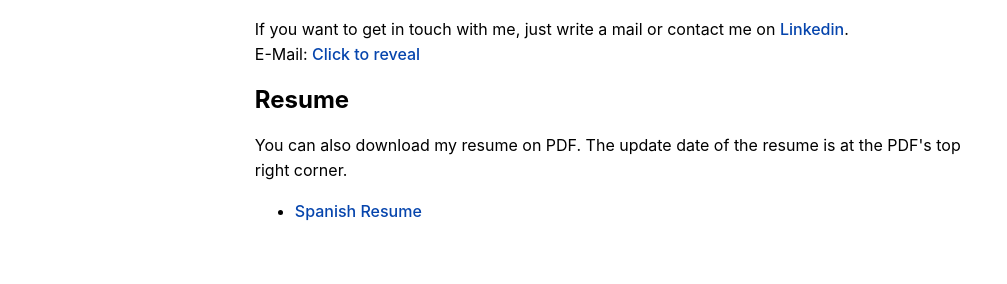
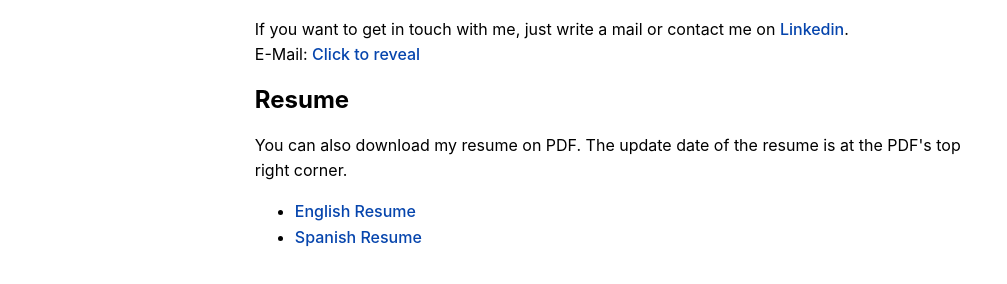
Before and after one commit to tairosonloa/aalonso.eu, a Gatsby site: page / in a window 1280 px wide. Shown: the part 442-726 px from the top of the page, without its empty margins (142-1149 px from the left). Built offline with nearby package versions, Linux system fonts and the light colour scheme; Gatsby itself is replaced by a stand-in of ours.

Commit message:
Updated CV. Added English resume

```diff
--- a/src/components/About/index.js
+++ b/src/components/About/index.js
@@ -31,7 +31,7 @@ export default class AboutContent extends React.Component {
         <h2>Resume</h2>
         You can also download my resume on PDF. The update date of the resume is at the PDF's top right corner.
         <ul>
-          {/* <li><a href="/resume/Aitor_Alonso_resume.pdf" target="_blank" rel="noopener noreferrer">English Resume</a></li> */}
+          <li><a href="/resume/Aitor_Alonso_resume.pdf" target="_blank" rel="noopener noreferrer">English Resume</a></li>
           <li><a href="/resume/Aitor_Alonso_curriculum.pdf" target="_blank" rel="noopener noreferrer">Spanish Resume</a></li>
         </ul>
       </section>
```
Also changed, not shown: 2 other files.
